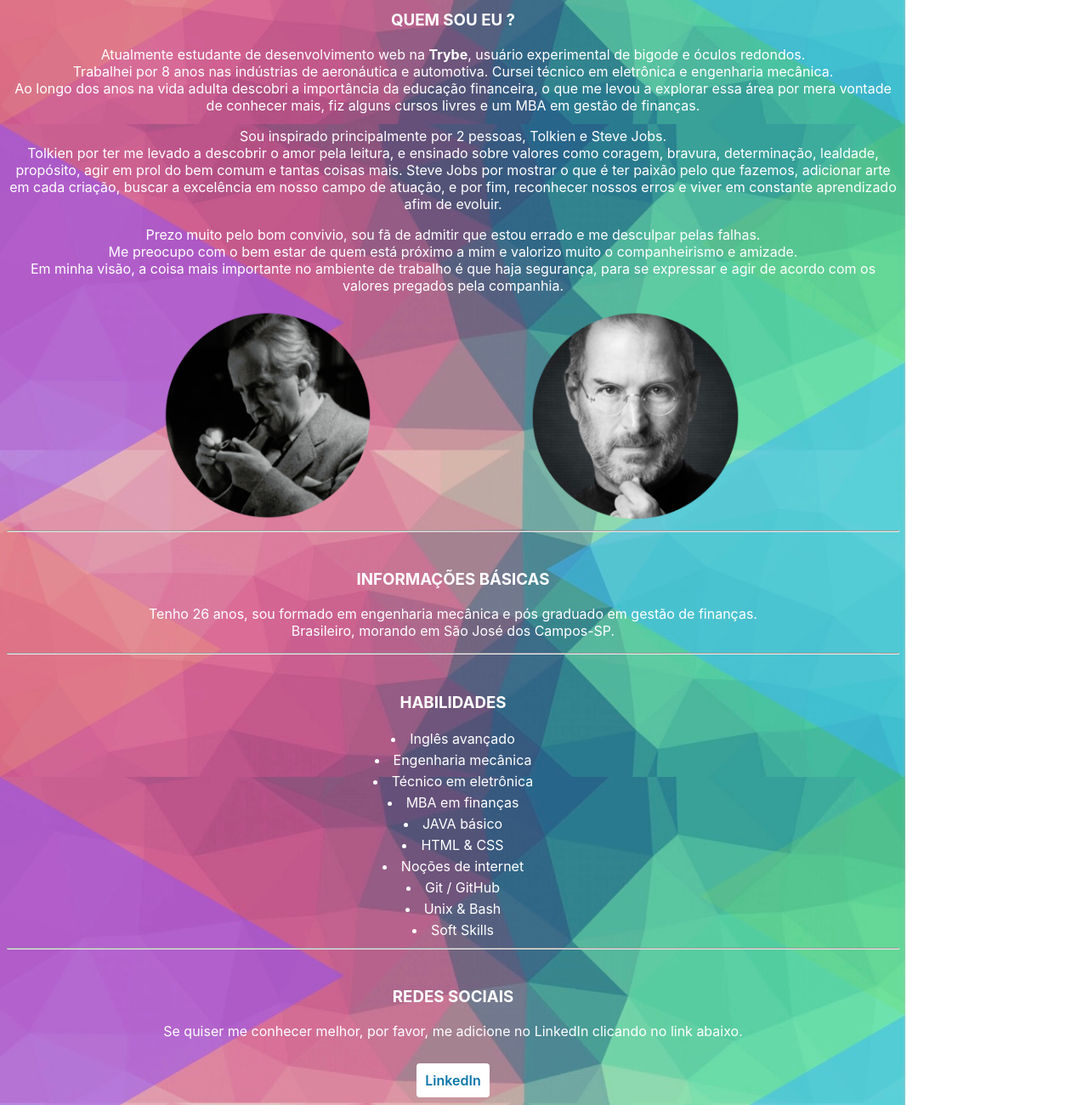
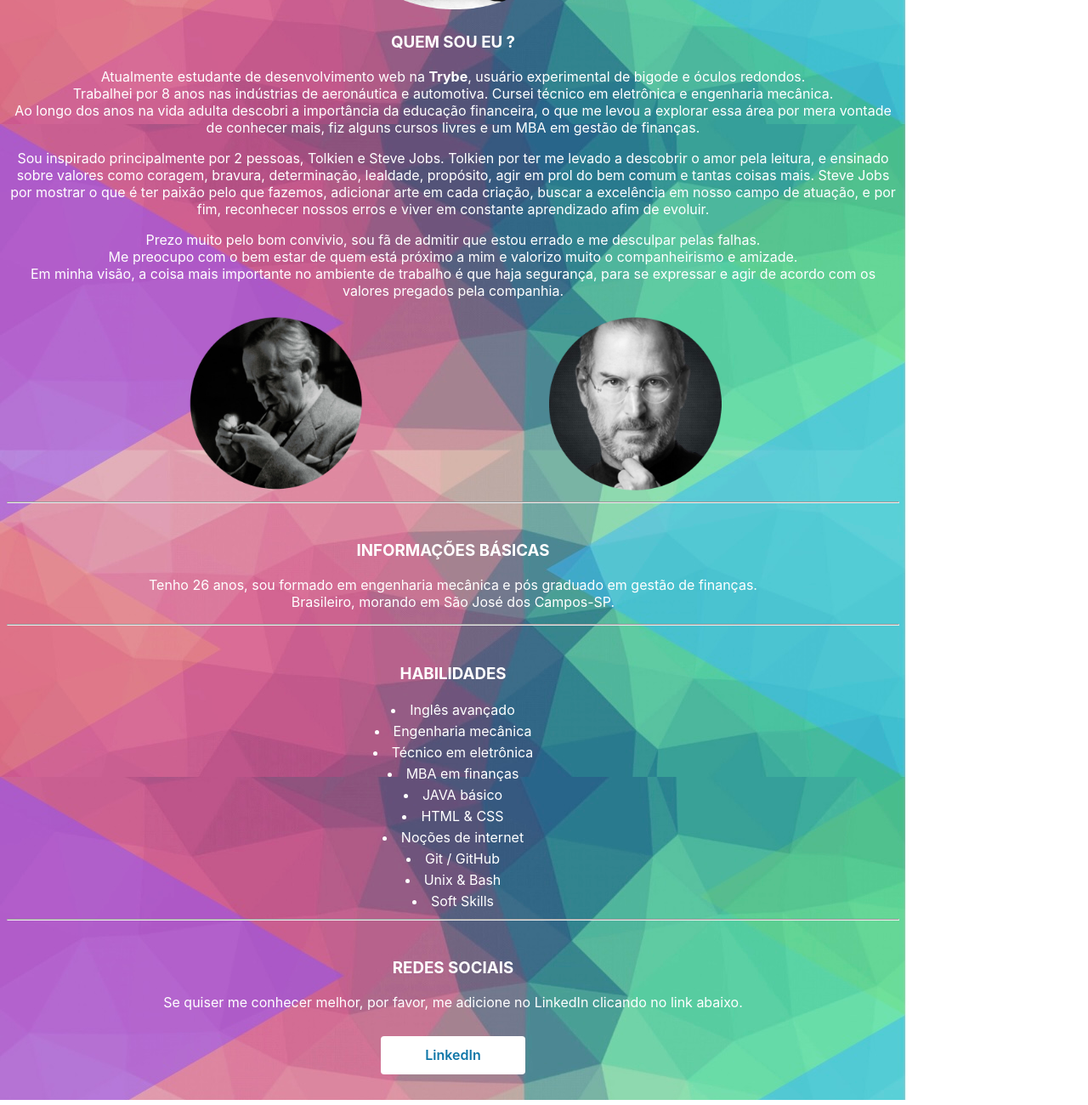
Before and after one commit to Nikolas-Firmo-Cardoso/Nikolas-Firmo-Cardoso.github.io, a plain HTML site: page index.html in a window 1280 px wide. Shown: the part 622-1922 px from the top of the page at 85% size. Drawn offline with Linux system fonts and the light colour scheme.

Commit message:
atualiza diversos pontos do programa, removendo configurações desnecessárias, otimizando posicionamento do botão, redefinindo links internos da lista ÍNDICE

```diff
--- a/index.html
+++ b/index.html
@@ -40,7 +40,6 @@
         h3 {
             font-family: -apple-system, BlinkMacSystemFont, 'Segoe UI', Roboto, Oxygen, Ubuntu, Cantarell, 'Open Sans', 'Helvetica Neue', sans-serif;
             text-align: center;
-            text-decoration: none;
         }
 
         li {
@@ -58,6 +57,7 @@
         a {
             text-decoration: none;
             line-height: 25px;
+            color: white;
         }
 
         .button {
@@ -65,19 +65,20 @@
             background: white;
             padding: 10px;
             border-radius: 4px;
-            text-align: center;
             color: #0e76a8;
             font-weight: 600;
-        }
-
-        a {
-            color: white;
+            font-family: -apple-system, BlinkMacSystemFont, 'Segoe UI', Roboto, Oxygen, Ubuntu, Cantarell, 'Open Sans', 'Helvetica Neue', sans-serif;
+            display: block;
+            width: 150px;
+            text-align: center;
+            margin: 30px auto;
         }
 
     </style>
 
     <h1 class="character-style">Nikolas Firmo Cardoso</h1>
     <hr>
+    <br>
 
     <h3 class="character-style"> ÍNDICE </h3>
     <li><a href="#Quem sou eu hoje ?">Quem sou eu ?</a></li>
@@ -89,28 +90,29 @@
 
     <img class="picture" src="perfil.png" hspace="350px" width="350px" alt="Rapaz de óculos e bigode, usa camiseta preta, esta sorrindo." id=eu>
 
-    <h3 class="character-style"><strong>QUEM SOU EU ?</strong></h3>
-    <p id="Quem sou eu hoje ?" </p>
-    <p class="character-style">Atualmente estudante de desenvolvimento web na <strong>Trybe</strong>, usuário experimental de bigode e óculos redondos. <br>Trabalhei por 8 anos nas indústrias de aeronáutica e automotiva. Cursei técnico em eletrônica e  engenharia mecânica.<br> Ao longo dos anos na vida adulta descobri a importância da educação financeira, o que me levou a explorar essa área por mera vontade de conhecer mais, fiz alguns cursos livres e um MBA em gestão de finanças.</p>
 
-    <p class="character-style">Sou inspirado principalmente por 2 pessoas, Tolkien e Steve Jobs.<br> Tolkien por ter me levado a descobrir o amor pela leitura, e ensinado sobre valores como coragem, bravura, determinação, lealdade, propósito, agir em prol do bem comum e tantas coisas mais. Steve Jobs por mostrar o que é ter paixão pelo que fazemos, adicionar arte em cada criação, buscar a excelência em nosso campo de atuação, e por fim, reconhecer nossos erros e viver em constante aprendizado afim de evoluir. </p>
+    <br>
+    <h3 id="Quem sou eu hoje ?" class="character-style">QUEM SOU EU ?</h3>
+
+    <p class="character-style">Atualmente estudante de desenvolvimento web na <strong>Trybe</strong>, usuário experimental de bigode e óculos redondos. <br>Trabalhei por 8 anos nas indústrias de aeronáutica e automotiva. Cursei técnico em eletrônica e  engenharia mecânica.<br> Ao longo dos anos na vida adulta descobri a importância da educação financeira, o que me levou a explorar essa área por mera vontade de conhecer mais, fiz alguns cursos livres e um MBA em gestão de finanças.
+
+    <p class="character-style">Sou inspirado principalmente por 2 pessoas, Tolkien e Steve Jobs.
+    Tolkien por ter me levado a descobrir o amor pela leitura, e ensinado sobre valores como coragem, bravura, determinação, lealdade, propósito, agir em prol do bem comum e tantas coisas mais. Steve Jobs por mostrar o que é ter paixão pelo que fazemos, adicionar arte em cada criação, buscar a excelência em nosso campo de atuação, e por fim, reconhecer nossos erros e viver em constante aprendizado afim de evoluir.</p>
 
     <p class="character-style">Prezo muito pelo bom convivio, sou fã de admitir que estou errado e me desculpar pelas falhas.<br> Me preocupo com o bem estar de quem está próximo a mim e valorizo muito o companheirismo e amizade.<br> Em minha visão, a coisa mais importante no ambiente de trabalho é que haja segurança, para se expressar e agir de acordo com os valores pregados pela companhia.</p>
 
-    <img class="picture" src="tolkien.png" hspace="180px" width="250px" alt="Tolkien, escritor da obra O Senhor dos Anéis, esta usando um terno e acendendo um cachimbo, ja em idade avançada, por volta dos 70 anos." id=eu>
+    <img class="picture" src="tolkien.png" hspace="210px" width="210px" alt="Tolkien, escritor da obra O Senhor dos Anéis, esta usando um terno e acendendo um cachimbo, ja em idade avançada, por volta dos 70 anos.">
 
-    <img class="picture" src="jobs.png" width="250px"  alt="Steve Jobs, fundador da Apple, esta com a mão no queixo, usando óculos e uma camiseta preta." id=eu>
+    <img class="picture" src="jobs.png" width="210px"  alt="Steve Jobs, fundador da Apple, esta com a mão no queixo, usando óculos e uma camiseta preta.">
     <hr>
     <br>
 
-    <h3 class="character-style"><strong>INFORMAÇÕES BÁSICAS</strong></h3>
+    <h3 id="Informações básicas" class="character-style">INFORMAÇÕES BÁSICAS</h3>
     <p class="character-style">Tenho 26 anos, sou formado em engenharia mecânica e pós graduado em gestão de finanças.<br>Brasileiro, morando em São José dos Campos-SP.
-    <p id="Informações básicas" </p>
     <hr>
     <br>
 
-    <h3 class="character-style"><strong>HABILIDADES</strong></h3>
-    <p id="Habilidades"</p>
+    <h3 id="Habilidades" class="character-style">HABILIDADES</h3>
     <li>Inglês avançado</li>
     <li>Engenharia mecânica</li>
     <li>Técnico em eletrônica</li>
@@ -124,10 +126,8 @@
     <hr>
     <br>
 
-    <h3 class="character-style">REDES SOCIAIS</h3>
+    <h3 id="Redes sociais" class="character-style">REDES SOCIAIS</h3>
     <p class="character-style">Se quiser me conhecer melhor, por favor, me adicione no LinkedIn clicando no link abaixo.</p>
-    <p id="Redes sociais"</p>
-    <br>
 
     <a class="button" href="https://www.linkedin.com/in/nikolas-firmo-cardoso/" target="_blank">LinkedIn</a>
 
```
